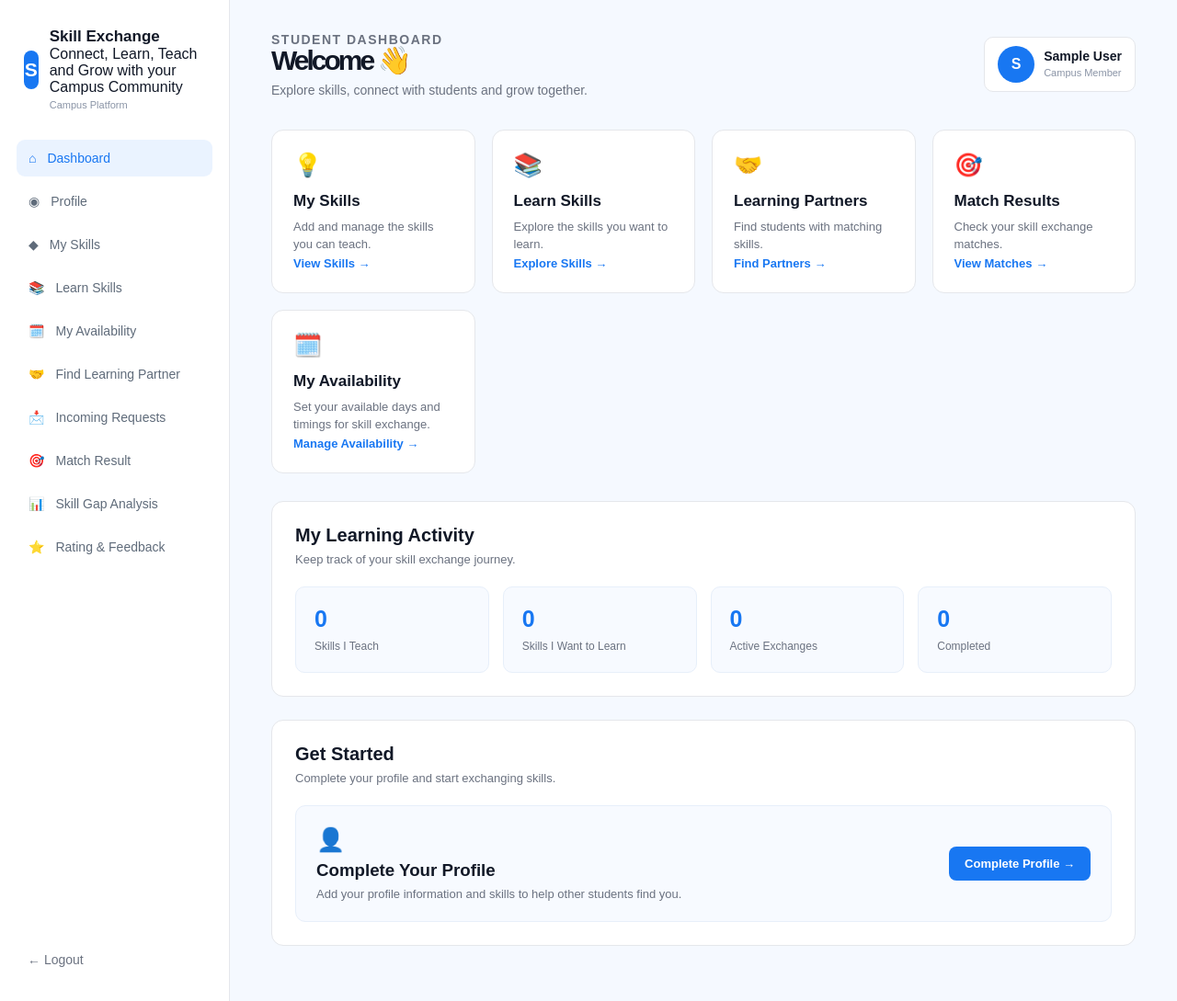
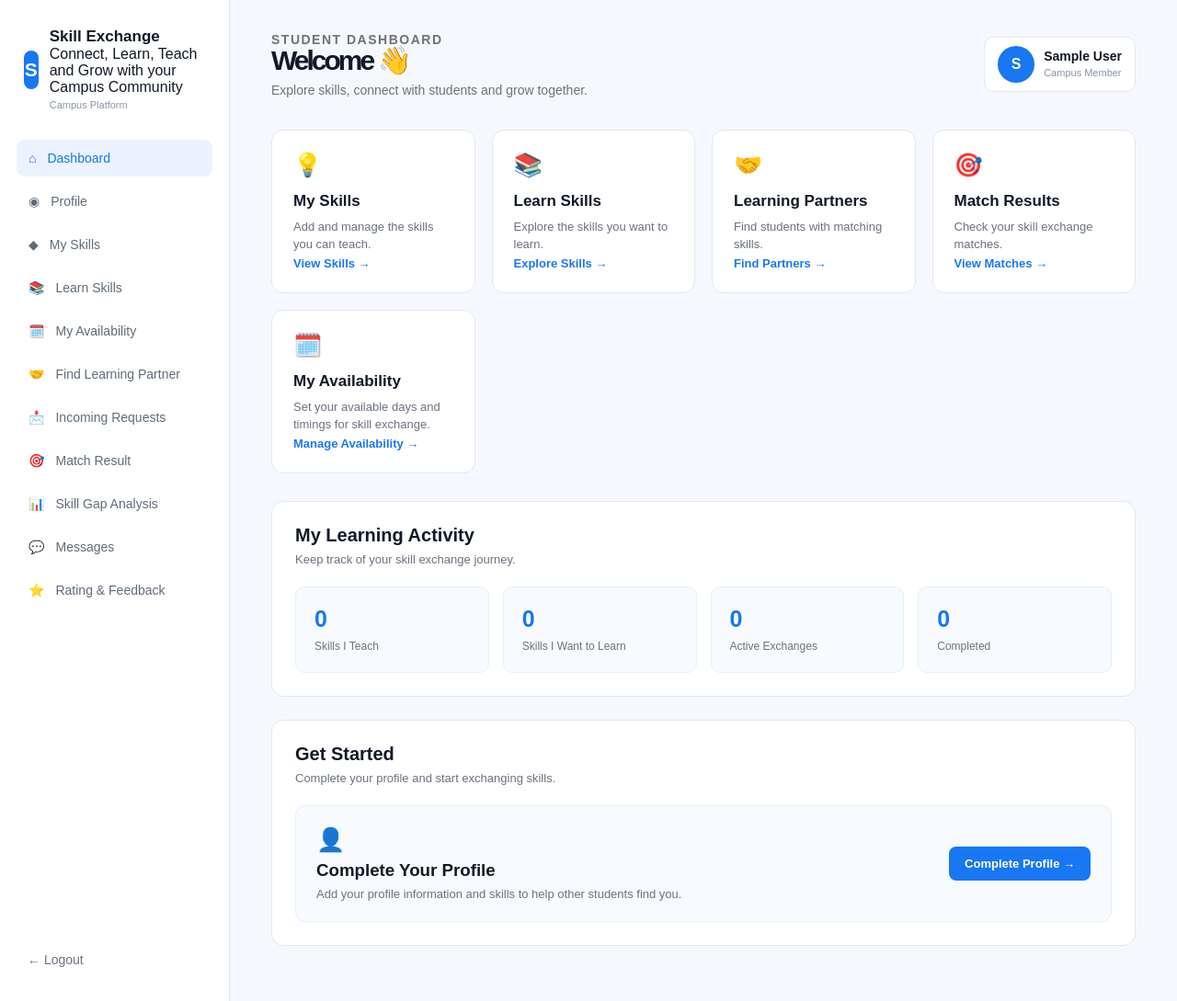
Before and after one commit to PRIYA19120/Campus-Skill-Exchange-Platform, a Flask app: page /dashboard in a window 1280 px wide. Shown: the whole page at 92% size. Run offline with Flask 3, Linux system fonts and the light colour scheme; the visitor is signed in with stand-in values (Sample User, id 1); parts of the project's set-up code (start-up, migrations or seed data) failed here and were passed over.

Commit message:
Update project files and features

```diff
--- a/app.py
+++ b/app.py
@@ -1412,14 +1412,6 @@ for rule in app.url_map.iter_rules():
 print("-------------------------\n")
 
 
-if __name__ == "__main__":
-    with app.app_context():
-        db.create_all()
-
-    app.run(debug=True)
-
-
-
 # ==========================================
 # STUDENT MESSAGING SYSTEM
 # ==========================================
@@ -1491,3 +1483,9 @@ def messages():
         error=error,
         success=success
     )
+
+if __name__ == "__main__":
+    with app.app_context():
+        db.create_all()
+
+    app.run(debug=True)
--- /dev/null
+++ b/tempCodeRunnerFile.py
@@ -0,0 +1,3 @@
+
+)
+import os
--- a/templates/dashboard.html
+++ b/templates/dashboard.html
@@ -74,10 +74,17 @@
             </a>
 
 
+            <a href="{{ url_for('messages') }}">
+                <span>💬</span>
+                Messages
+            </a>
+
             <a href="{{ url_for('rating_feedback') }}">
                 <span>⭐</span>
                 Rating &amp; Feedback
             </a>
+
+
 
         </nav>
 
```
